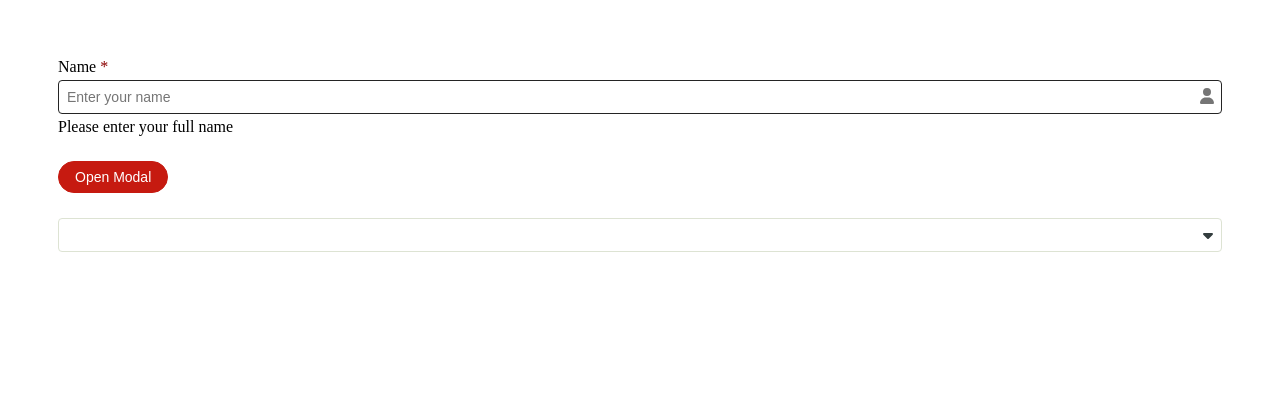
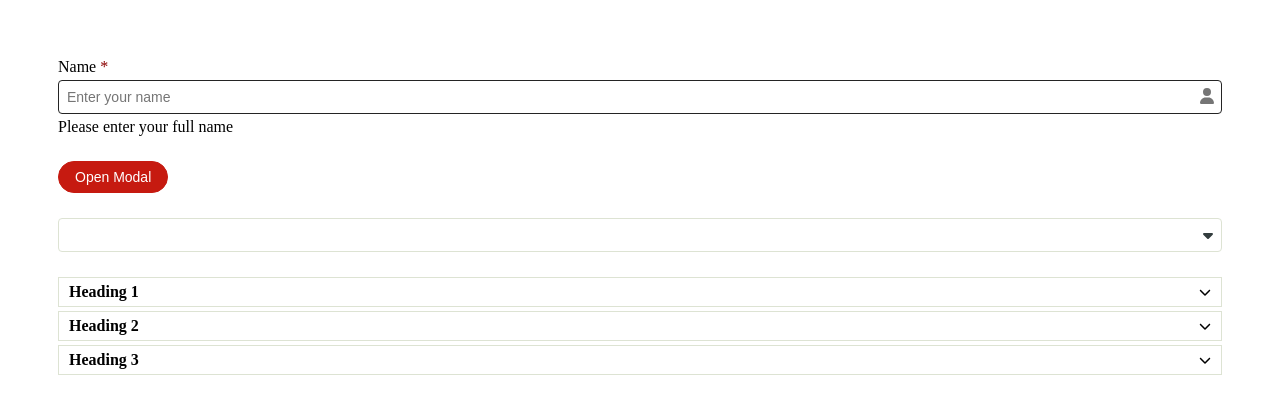
Before and after one commit to HpSharma/react-classes, a React (Vite) app: page / in a window 1280 px wide. Shown: the top 414 px of the page. Built offline with nearby package versions, Linux system fonts and the light colour scheme.

Commit message:
Collapse

```diff
--- a/package.json
+++ b/package.json
@@ -24,6 +24,7 @@
     "eslint-plugin-react-hooks": "^5.2.0",
     "eslint-plugin-react-refresh": "^0.4.19",
     "globals": "^16.0.0",
+    "prettier": "^3.5.3",
     "prop-types": "^15.8.1",
     "sass": "^1.87.0",
     "vite": "^6.3.1"
--- a/src/App.jsx
+++ b/src/App.jsx
@@ -5,6 +5,7 @@ import TextInput from "./Component/TextInput";
 import {Button} from "./Component/Button/index.jsx";
 import SelectInput from "./Component/SelectInput/index.jsx";
 import Modal from "./Component/Modal/index.jsx";
+import Collapse from "./Component/Collapse/index.jsx";
 
 function App() {
     const [name, setName] = useState("");
@@ -25,7 +26,7 @@ function App() {
                 Open Modal
             </Button>
 
-      <SelectInput />
+            <SelectInput/>
 
             <Modal open={openModal} onClose={() => setOpenModal(false)}>
                 <TextInput
@@ -39,6 +40,8 @@ function App() {
 
             </Modal>
 
+            <Collapse/>
+
         </div>
     )
 }
--- /dev/null
+++ b/src/Component/Collapse/index.jsx
@@ -0,0 +1,62 @@
+import { useState } from 'react';
+import { FontAwesomeIcon } from '@fortawesome/react-fontawesome';
+import { faChevronDown, faChevronUp } from '@fortawesome/free-solid-svg-icons';
+
+const DATA = [
+  {
+    heading: 'Heading 1',
+    description:
+      "Lorem Ipsum is simply dummy text of the printing and typesetting industry. Lorem Ipsum has been the industry's standard dummy text ever since the 1500s, when an unknown printer took a galley of type and scrambled it to make a type specimen book.",
+  },
+  {
+    heading: 'Heading 2',
+    description:
+      "Lorem Ipsum is simply dummy text of the printing and typesetting industry. Lorem Ipsum has been the industry's standard dummy text ever since the 1500s, when an unknown printer took a galley of type and scrambled it to make a type specimen book.",
+  },
+  {
+    heading: 'Heading 3',
+    description:
+      "Lorem Ipsum is simply dummy text of the printing and typesetting industry. Lorem Ipsum has been the industry's standard dummy text ever since the 1500s, when an unknown printer took a galley of type and scrambled it to make a type specimen book.",
+  },
+];
+
+export default function Collapse(props) {
+  const [openIdx, setOpenIdx] = useState(null);
+
+  return (
+    <div style={{ display: 'flex', flexDirection: 'column', gap: 4 }}>
+      {DATA.map((item, index) => (
+        <div key={item.heading + '_' + index}>
+          <div
+            style={{
+              display: 'flex',
+              justifyContent: 'space-between',
+              alignItems: 'center',
+              padding: '5px 10px',
+              border: '1px solid var(--border-light)',
+              cursor: 'pointer',
+            }}
+            onClick={() => setOpenIdx(index)}
+          >
+            <h4 style={{ margin: 0 }}>{item.heading}</h4>
+            <FontAwesomeIcon
+              icon={openIdx === index ? faChevronUp : faChevronDown}
+              size={'xs'}
+            />
+          </div>
+          {openIdx === index && (
+            <div
+              style={{
+                display: 'flex',
+                padding: '5px 10px',
+                border: '1px solid var(--border-light)',
+              }}
+            >
+              <p>{item.description}</p>
+            </div>
+          )}
+        </div>
+      ))}
+    </div>
+  );
+}
--- a/src/Component/SelectInput/Style.module.scss
+++ b/src/Component/SelectInput/Style.module.scss
@@ -47,14 +47,22 @@
 
 
 ul {
+  max-height: 220px;
   list-style: none;
   padding: 10px 0;
+  padding-top: 0px;
   margin-top: 10px;
   border: 1px solid var(--border-light);
   box-shadow: 0 1px 3px rgba(0, 0, 0, 0.2);
+  overflow-y: auto;
+  position: relative;
 
   li:first-of-type {
+    position: sticky;
+    top: 0;
     padding-bottom: 10px;
+    background: #fff;
+    padding-top: 10px;
 
     &:hover {
       background-color: #FFF;
--- a/src/Component/SelectInput/index.jsx
+++ b/src/Component/SelectInput/index.jsx
@@ -4,7 +4,7 @@ import {FontAwesomeIcon} from "@fortawesome/react-fontawesome";
 import {faCaretDown, faCaretUp, faClose} from "@fortawesome/free-solid-svg-icons";
 import TextInput from "../TextInput/index.jsx";
 
-const defaultItems = ["Jaipur", "Hanumangarh", "Bikaner", "Sikar"];
+const defaultItems = ["Jaipur", "Hanumangarh", "Bikaner", "Sikar", "Nohar", "Bhadra", "Hissar", "Sirsa", "Churu", "kota", "Jodhpur"];
 
 const SelectInput = () => {
   const [open, setOpen] = useState(false);
```
Also changed, not shown: 2 other files (tests, documents, lock files or other folders). Lines whose indentation alone changed are shown as unchanged.
